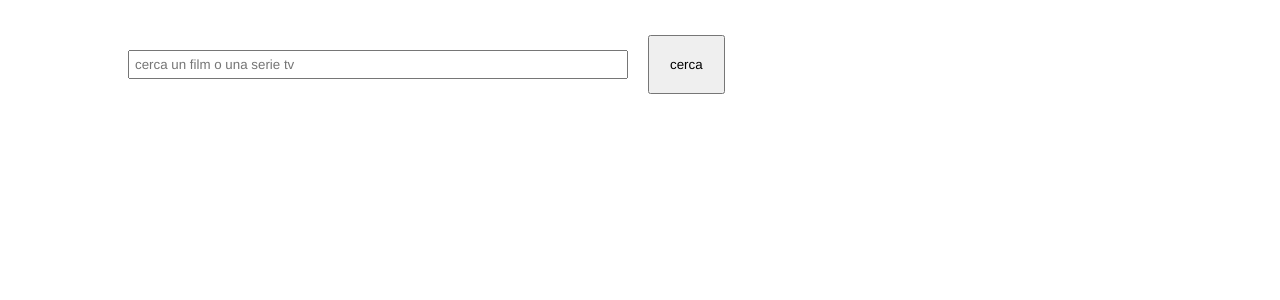
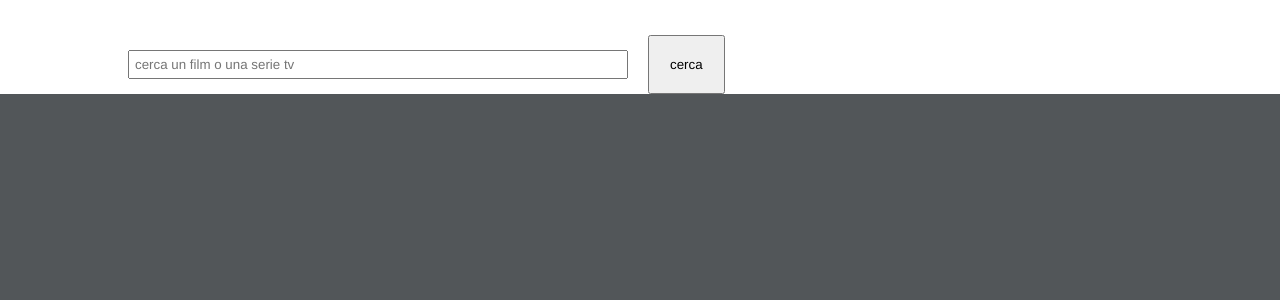
Before and after one commit to ChmielewskiGianpiero/vite-boolflix, a Vue app: page / in a window 1280 px wide. Shown: the top 300 px of the page. Built offline with nearby package versions, Linux system fonts and the light colour scheme.

Commit message:
ADD - styles for milestone 1

```diff
--- a/src/App.vue
+++ b/src/App.vue
@@ -41,11 +41,18 @@ export default  {
 
 
 <template>
-  <AppHeader
-  @performSearch="fetchMovies"/>
-  <AppMain/>
+    <AppHeader
+    @performSearch="fetchMovies"/>
+    <AppMain/>
 </template>
 
 <style lang="scss">
-@use './styles/general.scss'
+@use './styles/general.scss';
+
+#app{
+  height: 100vh;
+  overflow: hidden;
+  display: flex;
+  flex-direction: column;
+}
 </style>
--- a/src/components/AppCard.vue
+++ b/src/components/AppCard.vue
@@ -1,5 +1,4 @@
 <script>
-import { store } from '../store';
 
 export default {
     props: {
@@ -14,14 +13,28 @@ export default {
 
 
 <template>
-  <ul>
-    <li> {{ title }} </li>
-    <li> {{ originalTitle }} </li>
-    <li> {{ language }} </li>
-    <li> {{ vote }} </li>
-  </ul>
+        <ul class="row">
+            <li> <b>Titolo:</b> {{ title }} </li>
+            <li> <b>Titolo originale:</b>  {{ originalTitle }} </li>
+            <li> <b>Lingua:</b>  {{ language }} </li>
+            <li> <b>Voto:</b> {{ vote }} </li>
+        </ul>
 </template>
 
 <style lang="scss" scoped>
+@use '../styles/partials/variables' as *;
 
+// .card{
+//     background-color: $bg-primary-color;
+//     color: $main_color_text;
+//     padding: 20px;
+//     border: 2px solid white;
+// }
+
+.row{
+    display: flex;
+    flex-wrap: nowrap;
+    flex-direction: column;
+    gap: 10px;
+}
 </style>
--- a/src/components/AppHeader.vue
+++ b/src/components/AppHeader.vue
@@ -1,6 +1,5 @@
 <script>
 import { store } from '../store';
-import axios from 'axios'
 
 
 export default  {
@@ -13,19 +12,7 @@ export default  {
     }
   },
   methods:{
-    // searchText(){
-    //     axios.get('https://api.themoviedb.org/3/search/movie', {
-    //         params: {
-    //             api_key: store.API_KEY,
-    //             query: store.query
-    //         }
-    //     }).then(res => {
-    //         const movies = res.data.results;
-    //         this.store.movies = movies
-    //         console.log(store.movies)
-    //     })
-    //     console.log(store.query)
-    // }
+
   }
 }
 
@@ -33,13 +20,19 @@ export default  {
 
 
 <template>
-    <div class="container">
-        <input type="text" class="search-text" placeholder="cerca un film o una serie tv" v-model="store.query" @keyup.enter="$emit('performSearch', searchQuery )">
-        <button @click="$emit('performSearch', searchQuery )" class="btn-search">cerca</button>
+    <div class="app_header">
+        <div class="container">
+            <input type="text" class="search-text" placeholder="cerca un film o una serie tv" v-model="store.query" @keyup.enter="$emit('performSearch', searchQuery )">
+            <button @click="$emit('performSearch', searchQuery )" class="btn-search">cerca</button>
+        </div>
     </div>
+
 </template>
 
 <style lang="scss" scoped>
+
+
+
 .search-text{
 margin-top: 50px;
 padding: 5px;
--- a/src/components/AppMain.vue
+++ b/src/components/AppMain.vue
@@ -17,7 +17,9 @@ export default  {
 
 
 <template>
-  <div v-for="(movie,i) in store.movies" :key="i">
+    <div class="app_main">
+        <div class="row">
+            <div v-for="(movie,i) in store.movies" :key="i" class="card">
                 <AppCard
                 :title="movie.title"
                 :originalTitle="movie.original_title"
@@ -25,8 +27,30 @@ export default  {
                 :vote="movie.vote_average"
                 />
             </div>
+        </div>
+    </div>
+
 </template>
 
 <style lang="scss" scoped>
+@use '../styles/partials/variables' as *;
 
+.app_main{
+    flex-grow: 1;
+    background-color: $bg_AppMain_color ;
+}
+
+.row{
+    display: flex;
+    flex-wrap: nowrap;
+    justify-content: space-evenly;
+    gap: 15px;
+}
+
+.card{
+    background-color: $bg-primary-color;
+    color: $main_color_text;
+    padding: 20px;
+    border: 2px solid white;
+}
 </style>
--- a/src/store.js
+++ b/src/store.js
@@ -6,5 +6,4 @@ export const store = reactive ({
     query: '',
     API_KEY: '5eb0f534103f1fea9e85be34c9db6b10',
 }
-
 )
--- /dev/null
+++ b/src/styles/partials/_variables.scss
@@ -0,0 +1,3 @@
+$bg_primary_color:#000000;
+$main_color_text: #ffffff;
+$bg_AppMain_color: #525659;
```
Also changed, not shown: src/styles/general.scss (line endings or trailing spaces). Lines whose indentation alone changed are shown as unchanged.
